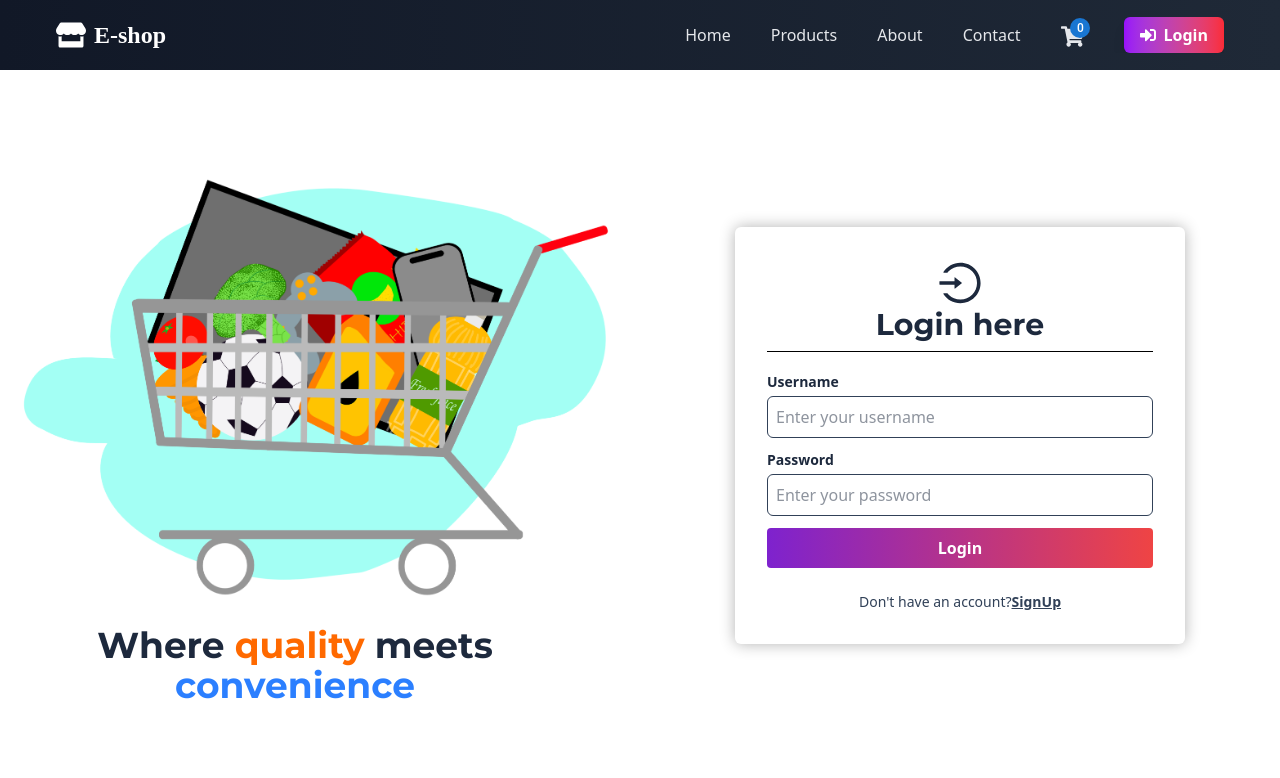
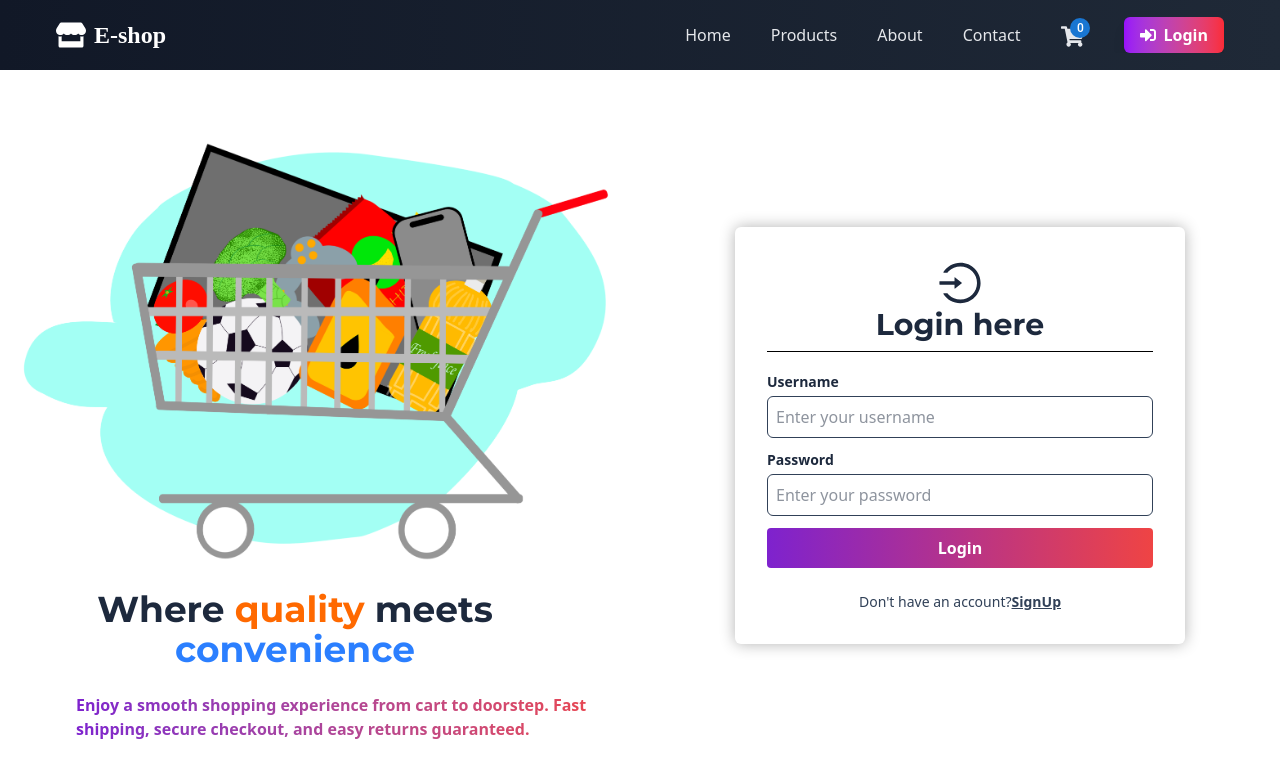
Before and after one commit to Sailesh-developer/Ecommerce-UI, a React (Vite) app: page /login in a window 1280 px wide. Shown: the top 778 px of the page. Built offline with nearby package versions, Linux system fonts and the light colour scheme.

Commit message:
added a description in login page.

```diff
--- a/src/components/auth/LogIn.jsx
+++ b/src/components/auth/LogIn.jsx
@@ -40,6 +40,10 @@ const LogIn = () => {
                className="max-w-full h-auto"
                 />
                 <p className="text-slate-800 text-center font-montserrat lg:text-4xl text-2xl font-bold mr-12.5">Where <span className="text-orange-500">quality</span> meets <span className="text-blue-500">convenience</span></p>
+               <p className="text-transparent bg-clip-text bg-gradient-to-r from-[#7e22ce] to-[#ef4444] font-semibold ml-15">
+                      Enjoy a smooth shopping experience from cart to doorstep.
+                      Fast shipping, secure checkout, and easy returns guaranteed.
+                      </p>
              </div>
 
              <div className="w-full md:w-1/2 flex justify-center items-center p-4">
```
